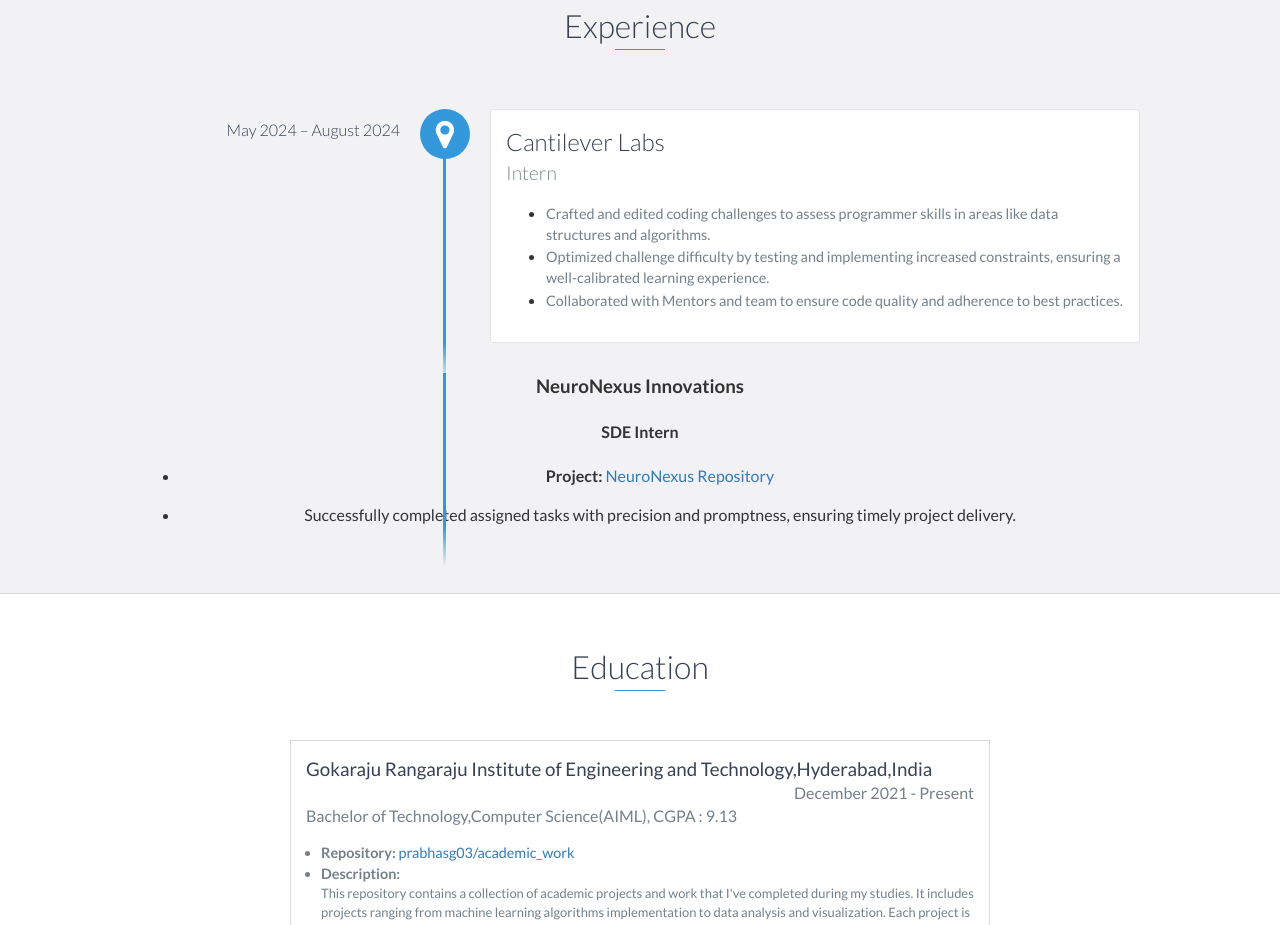
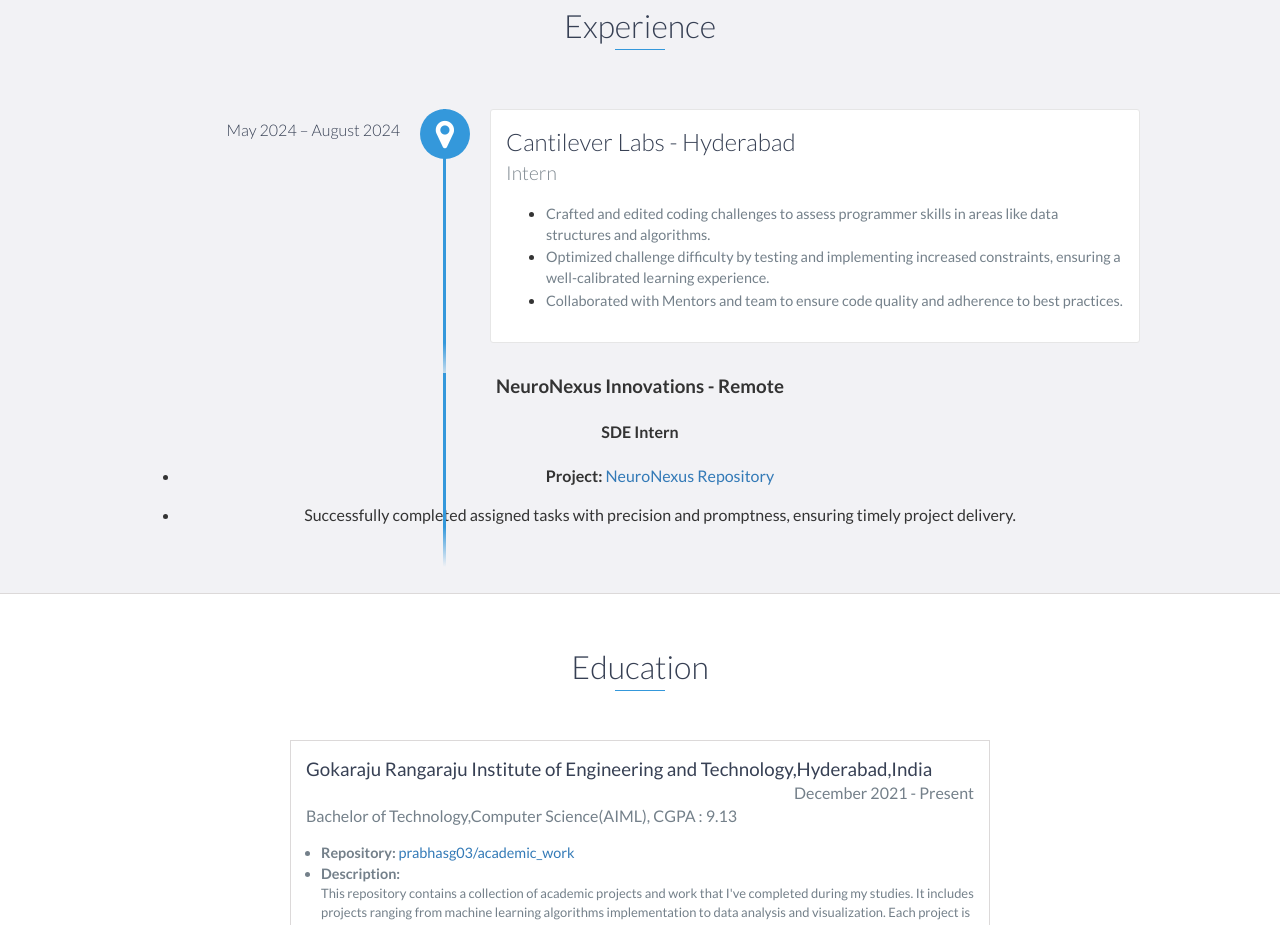
Before and after one commit to prabhasg03/Portfolio_Website, a website: page index.html in a window 1280 px wide. Shown: the part 1919-2844 px from the top of the page. Drawn offline with nearby package versions, Linux system fonts and the light colour scheme.

Commit message:
Update index.html

```diff
--- a/index.html
+++ b/index.html
@@ -101,7 +101,7 @@
         <h2 class="heading">Experience</h2>
         <div id="experience-timeline">
             <div data-date="May 2024 – August 2024">
-                <h3>Cantilever Labs</h3>
+                <h3>Cantilever Labs - Hyderabad</h3>
                 <h4>Intern</h4>
                 <ul>
                     <li>
@@ -118,7 +118,7 @@
         </div>
         <div id="experience-timeline">
             <div data-date="October 2023 – December 2023">
-                <h3>NeuroNexus Innovations</h3>
+                <h3>NeuroNexus Innovations - Remote</h3>
                 <h4>SDE Intern</h4>
                 <ul>
                     <li>
```
